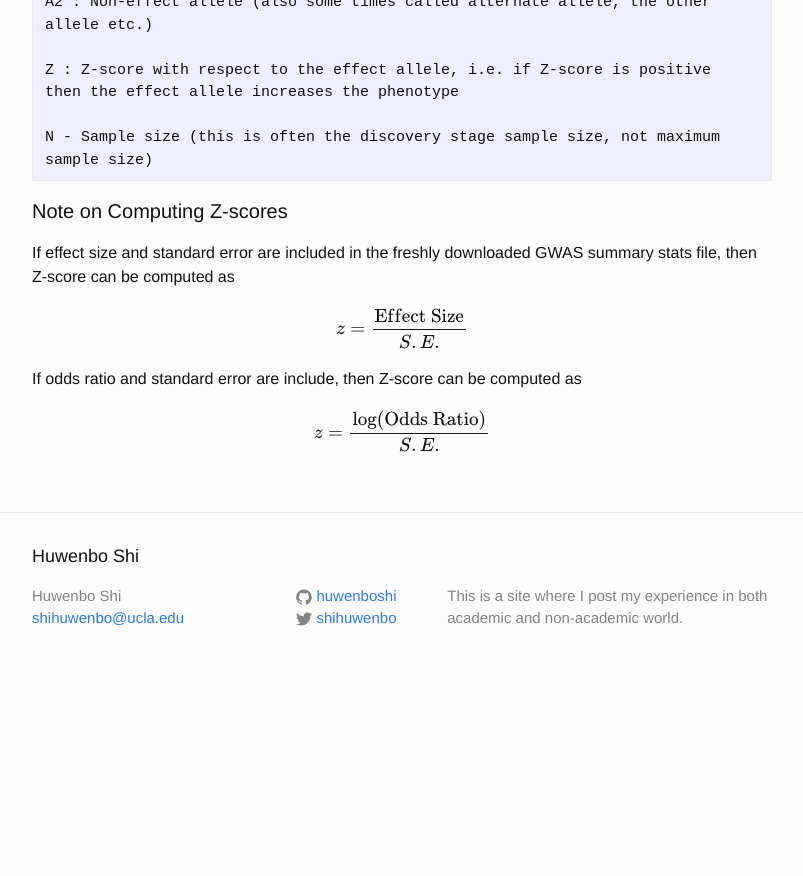
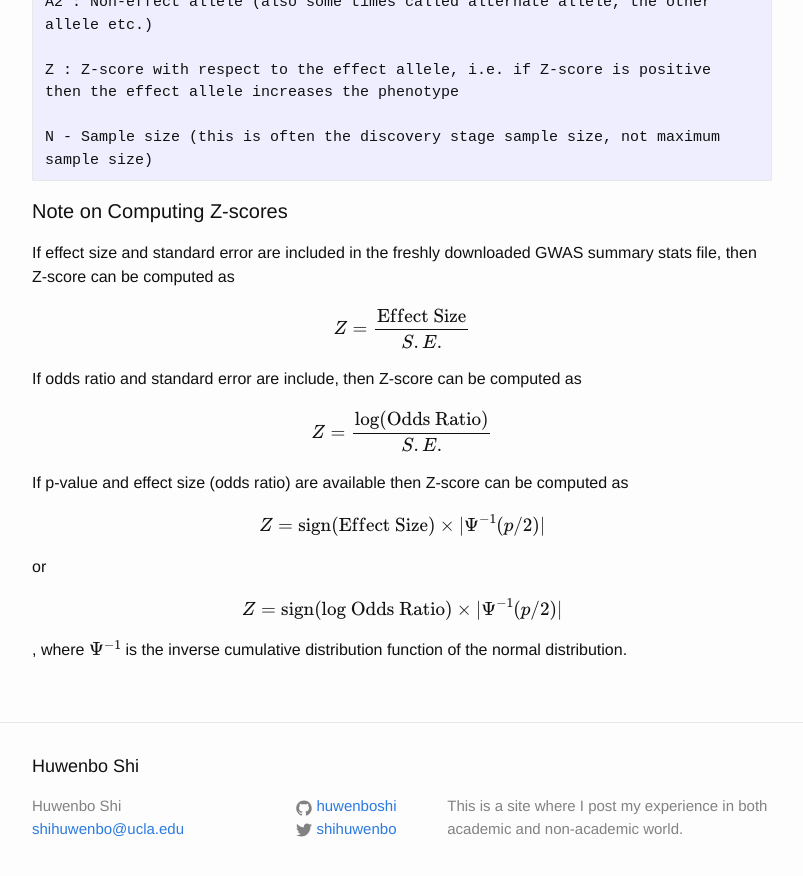
Before and after one commit to huwenboshi/huwenboshi.github.io, a Jekyll site: the page built from _posts/2017-11-23-tips-for-formatting-gwas-summary-stats.markdown, in a window 1280 px wide and 900 px high, scrolled down 2083 px. Shown: the top 876 px of the window, without its empty margins (238-1041 px from the left). Built offline with Jekyll 4.4.1, drawn with Linux system fonts in a browser that asks for light colours; formulas are drawn with MathJax 3; before the commit the page ends 2773 px from its top, so only the background shows below that.

Commit message:
updated post

```diff
--- a/_posts/2017-11-23-tips-for-formatting-gwas-summary-stats.markdown
+++ b/_posts/2017-11-23-tips-for-formatting-gwas-summary-stats.markdown
@@ -112,10 +112,22 @@ sample size)
 If effect size and standard error are included in the freshly downloaded GWAS
 summary stats file, then Z-score can be computed as
 \\[
-  z = {\text{Effect Size} \over {S.E.}}
+  Z = {\text{Effect Size} \over {S.E.}}
 \\]
 
 If odds ratio and standard error are include, then Z-score can be computed as
 \\[
-  z = {\log (\text{Odds Ratio}) \over {S.E.}}
+  Z = {\log (\text{Odds Ratio}) \over {S.E.}}
 \\]
+
+If p-value and effect size (odds ratio) are available then Z-score can be
+computed as
+\\[
+  Z = \text{sign(Effect Size)} \times |\Psi^{-1}(p / 2)|
+\\]
+or
+\\[
+  Z = \text{sign(log Odds Ratio)} \times |\Psi^{-1}(p / 2)|
+\\],
+where \\(\Psi^{-1}\\) is the inverse cumulative distribution function of the
+normal distribution.
```
